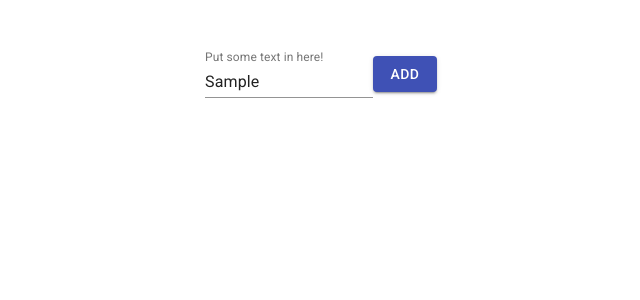
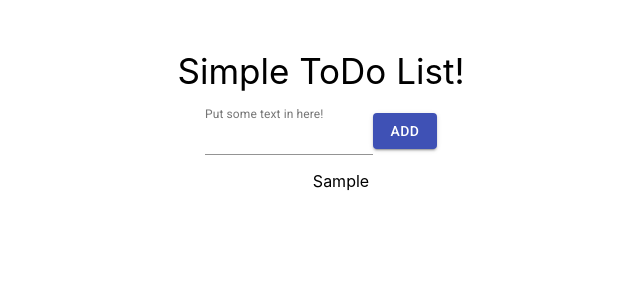
Before and after one commit to 1used23/simple-todo-list, a React (Create React App) app: page / in a window 1280 px wide. Both pictures are taken after typing "Sample" into the empty fields and a click on the button "ADD". Shown: the top 300 px of the page, without its empty margins (319-959 px from the left). Built offline with nearby package versions, Linux system fonts and the light colour scheme.

Commit message:
Done states and output of state elements

```diff
--- a/src/App.js
+++ b/src/App.js
@@ -4,13 +4,44 @@ import { Button, TextField } from "@material-ui/core";
 import "./App.css";
 
 function App() {
+  const [tasksState, setState] = useState([]);
+  const [textFieldState, setTextFieldState] = useState(0);
+
+  const handleButton = () => {
+    if (textFieldState) {
+      setState([
+        ...tasksState,
+        {
+          task: textFieldState
+        }
+      ]);
+      document.querySelector("#textfield").value = "";
+    }
+  };
+
+  const handleInput = e => {
+    const textInput = e.target.value;
+    setTextFieldState(textInput);
+  };
+
   return (
     <div className="App">
+      <div className="title">Simple ToDo List!</div>
       <div className="form">
-        <TextField id="multil" label="Put some text in here!" multiline />
-        <Button variant="contained" color="primary">
+        <TextField
+          id="textfield"
+          label="Put some text in here!"
+          multiline
+          onChange={handleInput}
+        />
+        <Button variant="contained" color="primary" onClick={handleButton}>
           ADD
         </Button>
+      </div>
+      <div className="main-list">
+        {tasksState.map(task => {
+          return <ul>{task.task}</ul>;
+        })}
       </div>
     </div>
   );
--- a/src/index.css
+++ b/src/index.css
@@ -18,3 +18,8 @@ code {
   justify-content: center;
   align-items: center;
 }
+
+.title {
+  font-size: 35px;
+  padding-bottom: 15px;
+}
```
